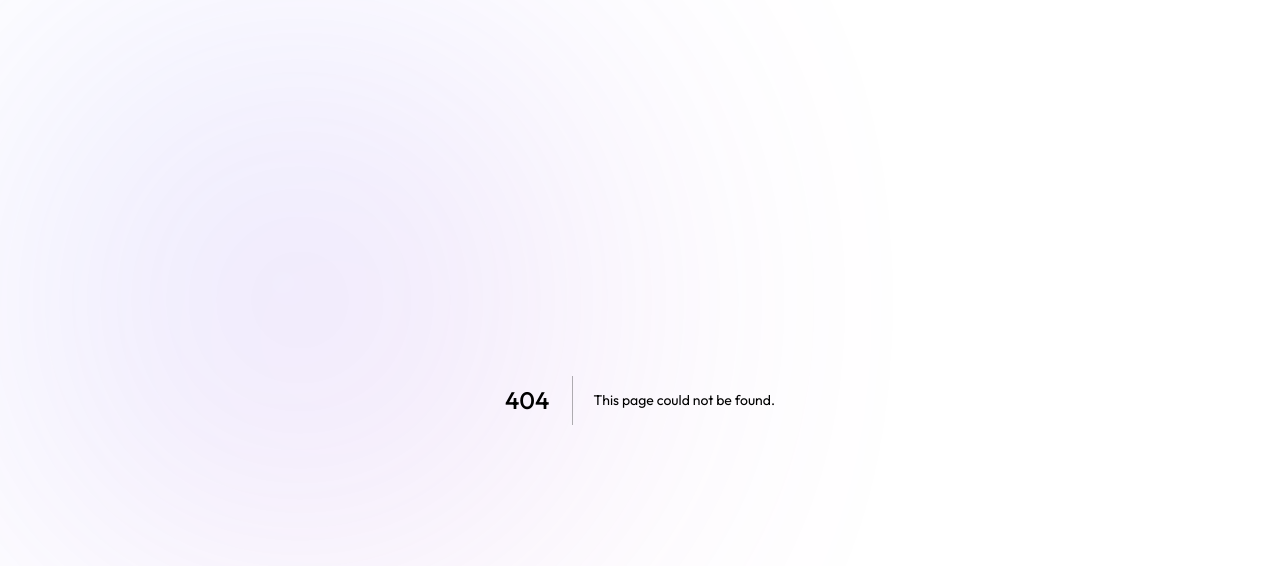
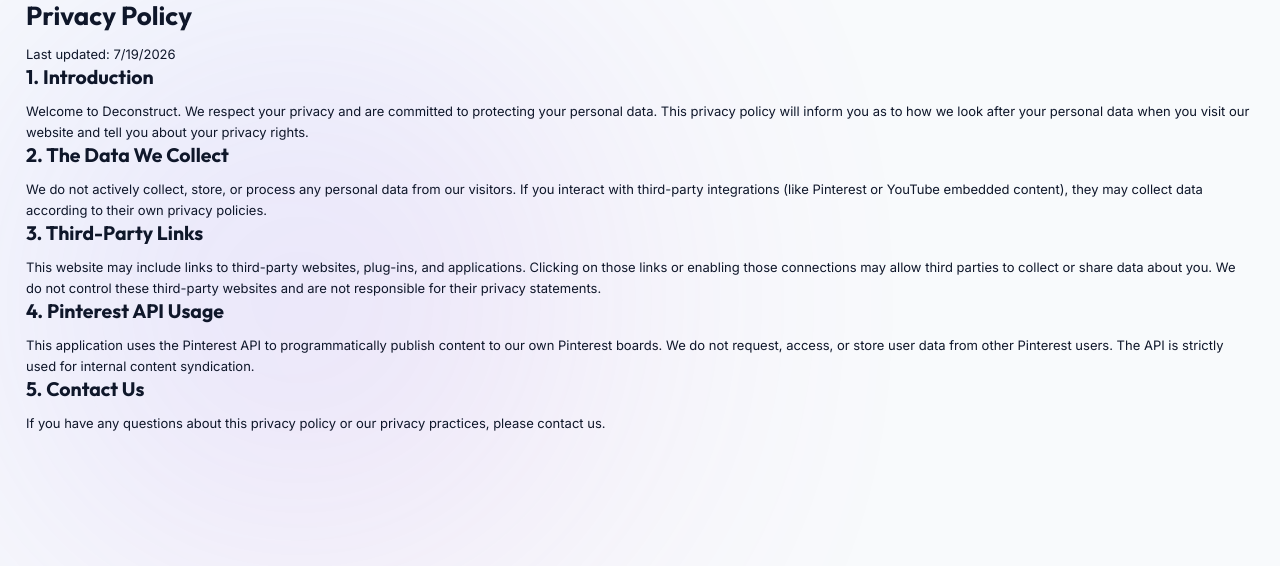
Before and after one commit to 4careers/deconstruct, a Next.js app: page /privacy in a window 1280 px wide. Before the commit this address had no page. Shown: the top 566 px of the page. Built offline with nearby package versions, Linux system fonts and the light colour scheme.

Commit message:
Add privacy policy page

```diff
--- /dev/null
+++ b/src/app/privacy/page.js
@@ -0,0 +1,43 @@
+export default function PrivacyPolicy() {
+  return (
+    <div className="container mx-auto px-4 py-16 max-w-3xl">
+      <h1 className="text-4xl font-bold mb-8">Privacy Policy</h1>
+      <div className="prose dark:prose-invert">
+        <p className="mb-4">Last updated: {new Date().toLocaleDateString()}</p>
+
+        <h2 className="text-2xl font-semibold mt-8 mb-4">1. Introduction</h2>
+        <p className="mb-4">
+          Welcome to Deconstruct. We respect your privacy and are committed to protecting your personal data.
+          This privacy policy will inform you as to how we look after your personal data when you visit our website
+          and tell you about your privacy rights.
+        </p>
+
+        <h2 className="text-2xl font-semibold mt-8 mb-4">2. The Data We Collect</h2>
+        <p className="mb-4">
+          We do not actively collect, store, or process any personal data from our visitors. If you interact with
+          third-party integrations (like Pinterest or YouTube embedded content), they may collect data according
+          to their own privacy policies.
+        </p>
+
+        <h2 className="text-2xl font-semibold mt-8 mb-4">3. Third-Party Links</h2>
+        <p className="mb-4">
+          This website may include links to third-party websites, plug-ins, and applications. Clicking on those links
+          or enabling those connections may allow third parties to collect or share data about you. We do not control
+          these third-party websites and are not responsible for their privacy statements.
+        </p>
+
+        <h2 className="text-2xl font-semibold mt-8 mb-4">4. Pinterest API Usage</h2>
+        <p className="mb-4">
+          This application uses the Pinterest API to programmatically publish content to our own Pinterest boards.
+          We do not request, access, or store user data from other Pinterest users. The API is strictly used for
+          internal content syndication.
+        </p>
+
+        <h2 className="text-2xl font-semibold mt-8 mb-4">5. Contact Us</h2>
+        <p className="mb-4">
+          If you have any questions about this privacy policy or our privacy practices, please contact us.
+        </p>
+      </div>
+    </div>
+  );
+}
```
